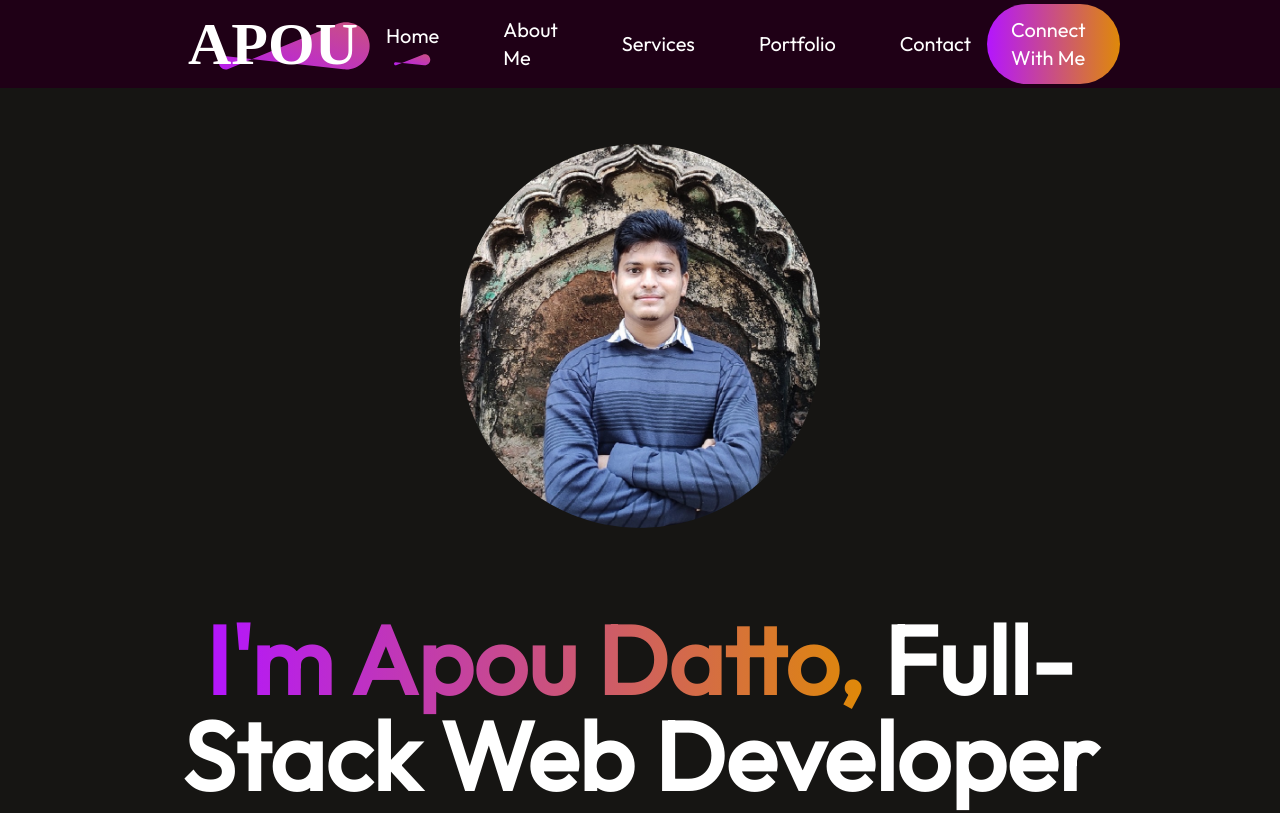
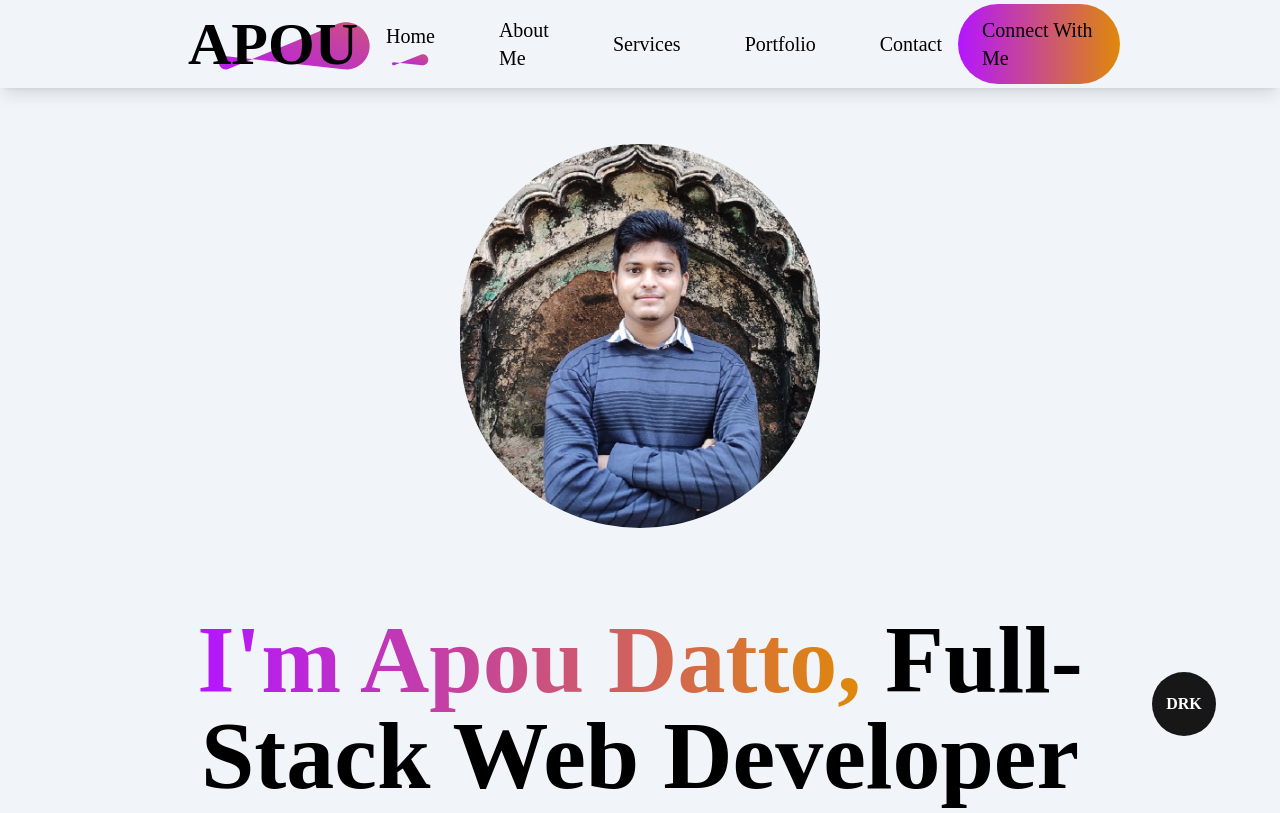
Before and after one commit to apoudatta/portfolio-react-tailwindcss, a React (Create React App) app: page / in a window 1280 px wide. Shown: the top 813 px of the page. Built offline with nearby package versions, Linux system fonts and the light colour scheme.

Commit message:
dark mode added

```diff
--- a/src/App.js
+++ b/src/App.js
@@ -1,4 +1,5 @@
 import React from 'react';
+import { useState } from 'react';
 import Navber from './Components/Navber';
 import Hero from './Components/Hero';
 import About from './Components/About';
@@ -8,8 +9,16 @@ import Contact from './Components/Contact/Contact';
 import Footer from './Components/Footer/Footer';
 
 const App = props => {
+
+  const [darkMode, setDarkMode] = useState(false);
+
+  const toggleDarkMode = () => {
+    setDarkMode(!darkMode);
+  }
+
   return (
-    <div>
+    <div className={`${darkMode && "dark"}`}>
+      <div className="body">
         <Navber />
         <Hero />
         <About />
@@ -17,6 +26,12 @@ const App = props => {
         <MyWork />
         <Contact />
         <Footer />
+
+        <button className='fixed w-16 h-16 bottom-16 right-16 bg-neutral-900 dark:bg-white rounded-full text-white dark:text-black font-semibold'
+        onClick={toggleDarkMode}>
+          { darkMode? "LHT" : "DRK"}
+        </button>
+      </div>
     </div>
   );
 };
--- a/src/Components/Hero.js
+++ b/src/Components/Hero.js
@@ -25,7 +25,7 @@ const Hero = () => {
                     </AnchorLink>
                 </div>
                 <div onClick={openPdf}
-                    className='px-12 md:px-20 py-5 md:py-6 rounded-full border-2 border-white hover:border-2 hover:border-[#B415FF]'>
+                    className='px-12 md:px-20 py-5 md:py-6 rounded-full border-2 border-black dark:border-white hover:border-2 hover:border-[#B415FF]'>
                     My Resume
                 </div>
             </div>
--- a/src/index.css
+++ b/src/index.css
@@ -5,16 +5,11 @@
 *{
   margin: 0;
   padding: 0;
+  @apply transition-colors duration-200;
 }
 
-body{
-  height: 100vh;
-  background: #161513;
-  color: white;
-  font-family: "Outfit";
-  font-optical-sizing: auto;
-  font-weight: 400;
-  font-style: normal;
+.body {
+  @apply bg-slate-100 dark:bg-[#161513] text-black dark:text-white font-outline;
 }
 
 .bg-custom {
@@ -27,7 +22,7 @@ body{
 
 /* Navbar style */
 .navbar {
-  @apply flex flex-row fixed top-0 w-full bg-[#1F0016] items-center justify-between py-1 px-12 md:px-2 xl:px-40 z-20;
+  @apply flex flex-row fixed top-0 w-full items-center justify-between py-1 px-12 md:px-2 xl:px-40 z-20 bg-slate-100 dark:bg-[#161513] shadow-lg;
 }
 .nav-menu {
   @apply fixed md:static flex flex-col md:flex-row items-start md:items-center list-none gap-8 md:gap-14 text-xl top-0 bg-[#1F0016] md:bg-transparent w-[350px] md:w-auto h-full md:h-auto z-20 md:z-0 -right-96 md:right-0;
@@ -83,7 +78,7 @@ body{
   @apply grid grid-cols-1 sm:grid-cols-2 lg:grid-cols-3 gap-7 lg:gap-10 mb-20;
 }
 .services-format {
-  @apply flex flex-col justify-start p-8 md:p-14 gap-5 rounded-xl border-2 border-white hover:border-[#ff00ff] cursor-pointer duration-500 hover:bg-gradient-to-r from-[#3f0028] to-[#582300] hover:scale-110;
+  @apply flex flex-col justify-start p-8 md:p-14 gap-5 rounded-xl border-2 border-gray-400 dark:border-white hover:border-[#ff00ff] cursor-pointer duration-500 hover:bg-gradient-to-r from-[#3f0028] to-[#582300] hover:scale-110;
 }
 .services-format h3 {
   @apply text-2xl md:text-4xl font-semibold;
@@ -92,7 +87,7 @@ body{
   @apply bg-custom bg-clip-text text-transparent text-3xl md:text-4xl font-bold;
 }
 .services-format p {
-  @apply text-[#d4d4d4] text-lg md:text-2xl max-w-80;
+  @apply text-gray-700 dark:text-[#d4d4d4] text-lg md:text-2xl max-w-80;
 }
 
 /* My work */
@@ -103,5 +98,5 @@ body{
   @apply box-border w-[419px] h-auto duration-300 cursor-pointer hover:scale-110;
 }
 .mywork-showmore {
-  @apply flex gap-4 hover:gap-7 rounded-full border-2 border-white px-10  md:px-14 py-5 md:py-7 text-lg md:text-xl font-medium mb-10 md:mb-20 hover:duration-700 cursor-pointer;
+  @apply flex gap-4 hover:gap-7 rounded-full border-2 border-gray-400 dark:border-white px-10  md:px-14 py-5 md:py-7 text-lg md:text-xl font-medium mb-10 md:mb-20 hover:duration-700 cursor-pointer;
 }
--- a/tailwind.config.js
+++ b/tailwind.config.js
@@ -7,4 +7,5 @@ module.exports = {
     extend: {},
   },
   plugins: [],
+  darkMode: "class",
 }
```
Lines whose indentation alone changed are shown as unchanged.
